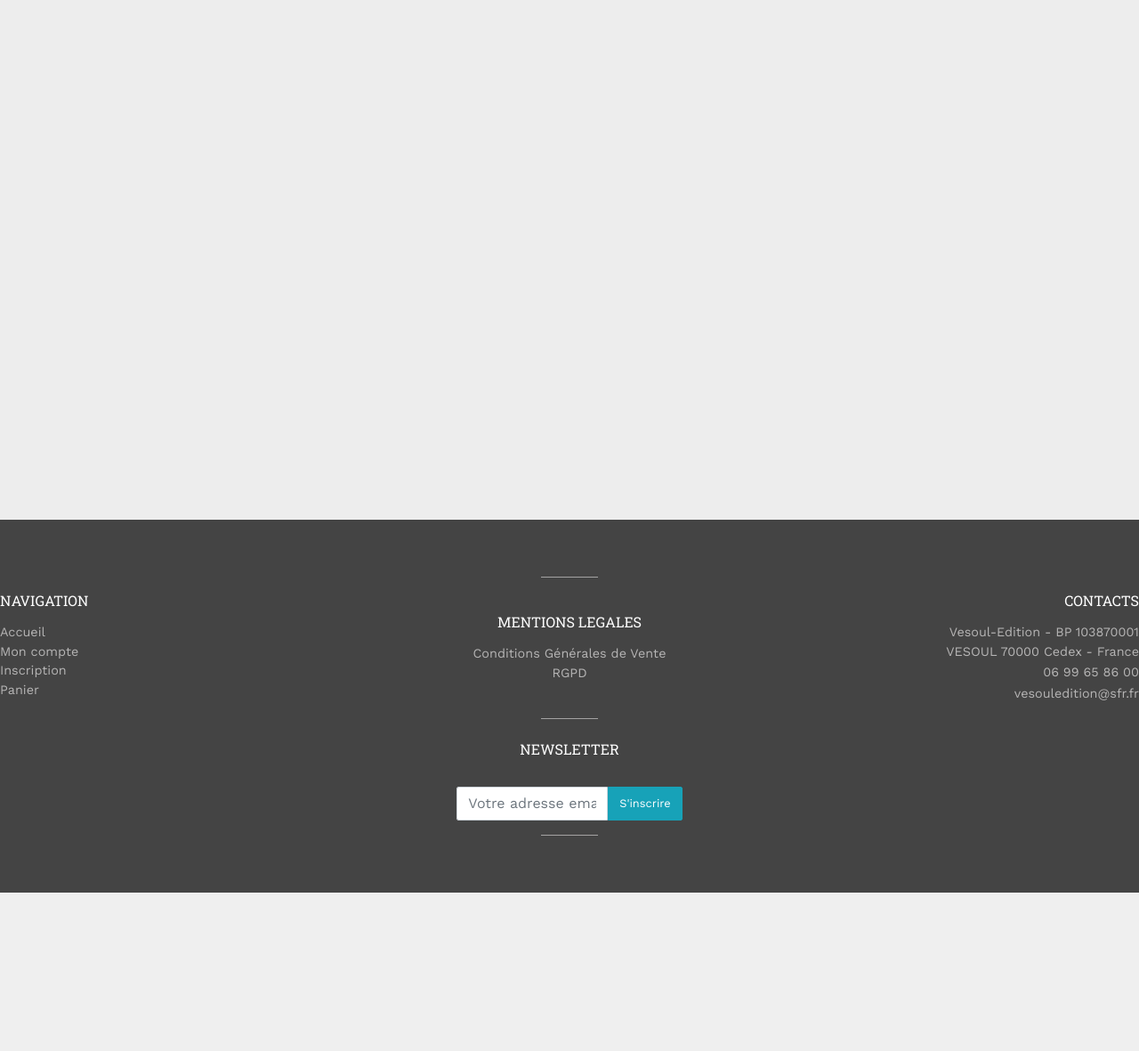
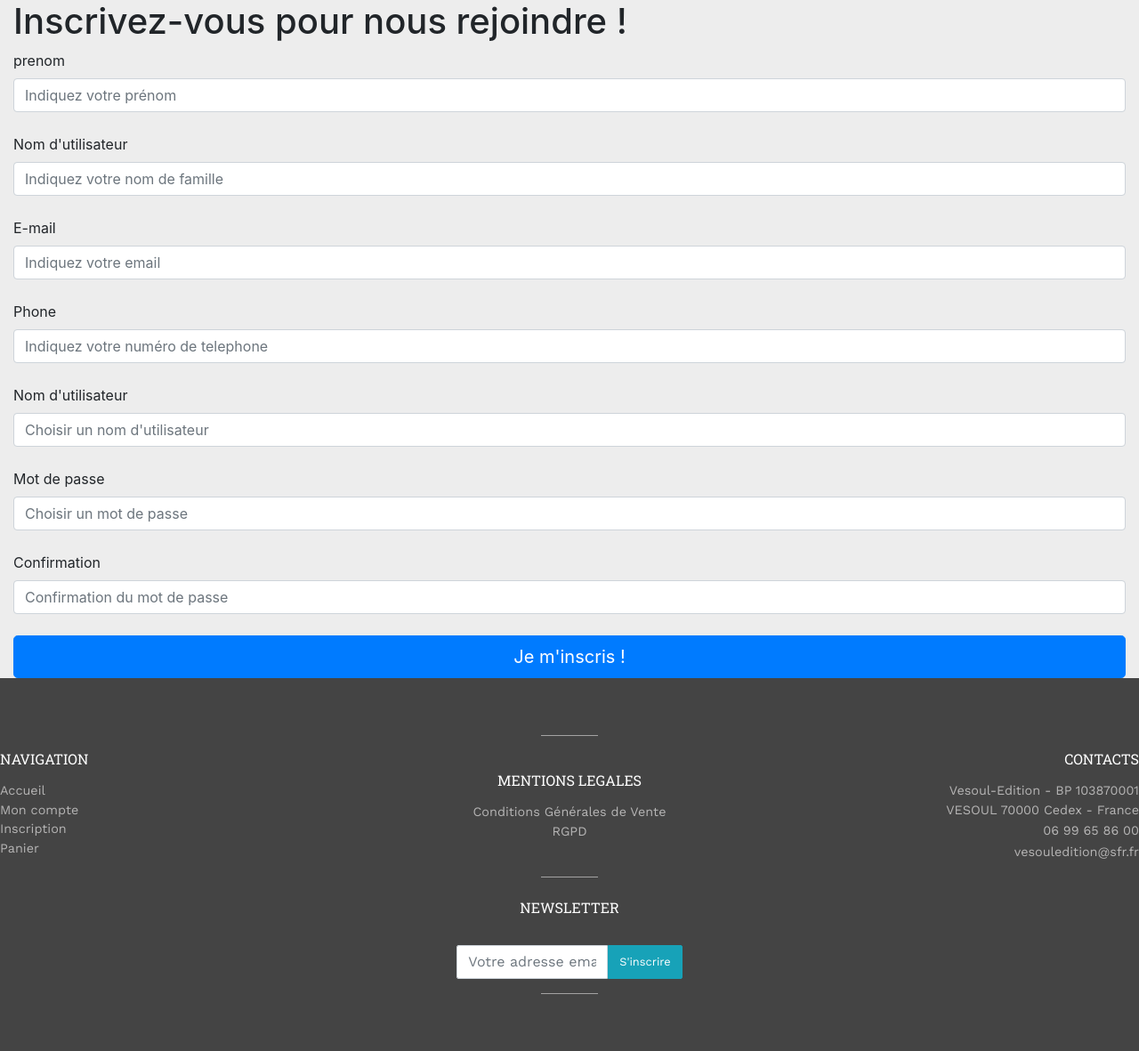
Before and after one commit to benaor/vesoul-edition, a Symfony app: template templates/client/registration.html.twig in a window 1280 px wide. Shown: the part 208-1389 px from the top of the page at 89% size. Before the commit the page ends 1211 px from the top, so only its background shows below. Run offline with Twig, Linux system fonts and the light colour scheme; the template is opened without the code that fills it, so the values that code supplies are empty; form fields are guessed from the names that the template uses; some libraries are stand-ins or nearby versions; some web fonts are replaced.

Commit message:
MaJ function registration for send data in Database (and display forms in registration.html.twig)

```diff
--- a/src/Form/RegistrationType.php
+++ b/src/Form/RegistrationType.php
@@ -4,6 +4,7 @@ namespace App\Form;
 
 use App\Entity\Client;
 use Symfony\Component\Form\AbstractType;
+use Symfony\Component\Form\Extension\Core\Type\PasswordType;
 use Symfony\Component\Form\FormBuilderInterface;
 use Symfony\Component\OptionsResolver\OptionsResolver;
 
@@ -14,8 +15,8 @@ class RegistrationType extends AbstractType
         $builder
             ->add('email')
             ->add('username')
-            ->add('password')
-            ->add('confirm_password')
+            ->add('password', PasswordType::class)
+            ->add('confirm_password', PasswordType::class)
             ->add('firstname')
             ->add('lastname')
             ->add('phone')
--- a/templates/client/registration.html.twig
+++ b/templates/client/registration.html.twig
@@ -5,5 +5,30 @@
 {% endblock %}
 
 {% block content %}
+    <h1> Inscrivez-vous pour nous rejoindre !</h1>
+    {{ form_start(formDataClient) }}
 
+        {# Input for firstname #}
+        {{ form_row(formDataClient.firstname, {'label' : 'prenom' ,'attr' : {'class': 'form-control mb-4', 'placeholder' : 'Indiquez votre prénom' }}) }}
+
+        {# input for lastname #}
+        {{ form_row(formDataClient.lastname, {'label' : 'Nom d\'utilisateur' ,'attr' : {'class': 'form-control mb-4', 'placeholder' : 'Indiquez votre nom de famille' }}) }}
+
+        {# input for email #}
+        {{ form_row(formDataClient.email, {'label' : 'E-mail' ,'attr' : {'class': 'form-control mb-4', 'placeholder' : 'Indiquez votre email' }}) }}
+
+        {# input for phone Number #}
+        {{ form_row(formDataClient.phone, {'label' : 'Phone' ,'attr' : {'class': 'form-control mb-4', 'placeholder' : 'Indiquez votre numéro de telephone' }}) }}
+
+        {# input for pseudo #}
+        {{ form_row(formDataClient.username, {'label' : 'Nom d\'utilisateur' ,'attr' : {'class': 'form-control mb-4', 'placeholder' : 'Choisir un nom d\'utilisateur' }}) }}
+
+        {# input for password #}
+        {{ form_row(formDataClient.password, {'label' : 'Mot de passe', 'attr' : {'class': 'form-control mb-4', 'placeholder' : 'Choisir un mot de passe' }}) }}
+
+        {# input for password Confirmation #}
+        {{ form_row(formDataClient.confirm_password, {'label' : 'Confirmation', 'attr' : {'class': 'form-control mb-4', 'placeholder' : 'Confirmation du mot de passe'}}) }}
+
+        <button class="btn btn-lg btn-primary btn-block mt-2" type="submit">Je m'inscris !</button>
+    {{ form_end(formDataClient) }}
 {% endblock %}
```
Also changed, not shown: src/Controller/ClientController.php (+10 -2 lines).
